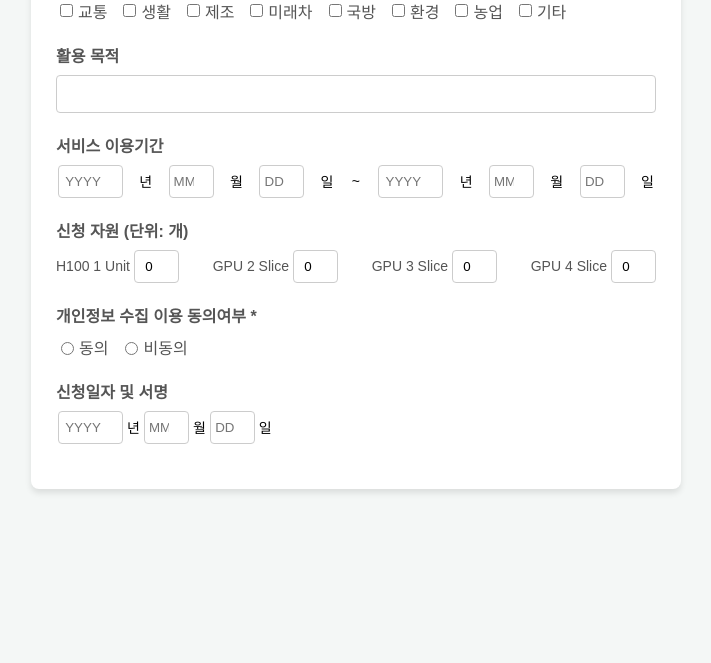
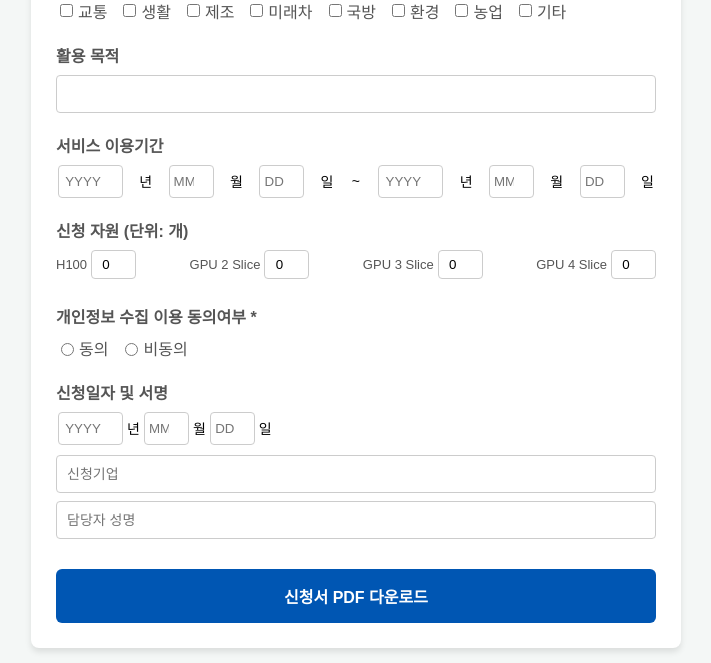
Before and after one commit to KimGiHu/GITC-Live-Service, a Flask app: page / in a window 1280 px wide. Shown: the part 1053-1716 px from the top of the page, without its empty margins (284-995 px from the left). Before the commit the page ends 1546 px from the top, so only its background shows below. Run offline with Flask 3, Linux system fonts and the light colour scheme; parts of the project's set-up code (start-up, migrations or seed data) failed here and were passed over.

Commit message:
Update index.html

```diff
--- a/templates/index.html
+++ b/templates/index.html
@@ -20,13 +20,12 @@
         .checkbox-group label { display: inline-flex; align-items: center; font-weight: normal; margin: 0; }
         .checkbox-group input { margin-right: 5px; }
 
-        /* [핵심 수정] 1줄 강제 정렬 및 모바일 반응형 그룹 */
         .oneline-group {
             display: flex;
             align-items: center;
             justify-content: space-between;
             width: 100%;
-            white-space: nowrap; /* 줄바꿈 절대 금지 */
+            white-space: nowrap;
             font-size: 14px;
         }
         .oneline-group input {
@@ -34,27 +33,52 @@
             padding: 8px 4px;
             border: 1px solid #ccc;
             border-radius: 4px;
-            min-width: 0; /* 모바일에서 박스가 화면 밖으로 밀리지 않고 축소되도록 허용 */
+            min-width: 0;
         }
 
-        /* 날짜 입력칸 유연성 부여 */
         .date-y { flex: 1.5; max-width: 65px; margin: 0 2px; }
         .date-md { flex: 1; max-width: 45px; margin: 0 2px; }
         .date-text { margin: 0 2px; }
 
-        /* GPU 입력칸 유연성 부여 */
-        .gpu-label { display: flex; align-items: center; font-weight: normal; margin: 0; gap: 4px; }
-        .gpu-input { width: 45px; }
+        /* [수정된 부분] 자원 신청 한 줄 강제 정렬 */
+        .resource-container {
+            display: flex;
+            flex-wrap: nowrap; /* 절대 줄바꿈 금지 */
+            align-items: center;
+            justify-content: space-between;
+            width: 100%;
+            gap: 5px;
+            overflow-x: auto; /* 화면이 너무 좁으면 가로 스크롤 허용 */
+            padding-bottom: 5px; /* 스크롤바 여백 */
+        }
+        .resource-item {
+            display: flex;
+            align-items: center;
+            white-space: nowrap;
+            font-weight: normal;
+            font-size: 13px;
+            margin: 0;
+        }
+        .resource-item input {
+            width: 45px;
+            text-align: center;
+            padding: 6px 2px;
+            margin-left: 4px;
+            border: 1px solid #ccc;
+            border-radius: 4px;
+        }
 
-        /* 모바일 세로 화면(500px 이하) 진입 시 크기 자동 축소 */
         @media (max-width: 500px) {
             .oneline-group { font-size: 11px; justify-content: center; }
             .oneline-group input { padding: 6px 2px; font-size: 11px; }
             .date-y { max-width: 45px; margin: 0 1px; }
             .date-md { max-width: 30px; margin: 0 1px; }
             .date-text { margin: 0 1px; }
-            .gpu-label { gap: 2px; }
-            .gpu-input { width: 30px; }
+
+            /* 모바일 화면에서 자원 신청 폰트 및 박스 최적화 */
+            .resource-container { gap: 4px; }
+            .resource-item { font-size: 11px; }
+            .resource-item input { width: 35px; padding: 4px 1px; font-size: 11px; }
         }
 
         button { width: 100%; padding: 15px; background-color: #0056b3; color: white; border: none; border-radius: 6px; font-size: 16px; font-weight: bold; cursor: pointer; margin-top: 10px; }
@@ -139,11 +163,11 @@
 
             <div class="form-group">
                 <label>신청 자원 (단위: 개)</label>
-                <div class="oneline-group">
-                    <label class="gpu-label">H100 1 Unit <input type="number" class="gpu-input" name="H100 Number" value="0" min="0"></label>
-                    <label class="gpu-label">GPU 2 Slice <input type="number" class="gpu-input" name="GPU 2 slice" value="0" min="0"></label>
-                    <label class="gpu-label">GPU 3 Slice <input type="number" class="gpu-input" name="GPU 3 slice" value="0" min="0"></label>
-                    <label class="gpu-label">GPU 4 Slice <input type="number" class="gpu-input" name="GPU 4 slice" value="0" min="0"></label>
+                <div class="resource-container">
+                    <label class="resource-item">H100 <input type="number" name="H100 Number" value="0" min="0"></label>
+                    <label class="resource-item">GPU 2 Slice <input type="number" name="GPU 2 slice" value="0" min="0"></label>
+                    <label class="resource-item">GPU 3 Slice <input type="number" name="GPU 3 slice" value="0" min="0"></label>
+                    <label class="resource-item">GPU 4 Slice <input type="number" name="GPU 4 slice" value="0" min="0"></label>
                 </div>
             </div>
 
@@ -162,4 +186,45 @@
                     <input type="number" class="date-md" name="Register Month" placeholder="MM" min="1" max="12"><span class="date-text">월</span>
                     <input type="number" class="date-md" name="Register Day" placeholder="DD" min="1" max="31"><span class="date-text">일</span>
                 </div>
-                <input type="text" name="Application Business Name" placeholder="신청기업" style="margin-bottom: 8
+                <input type="text" name="Application Business Name" placeholder="신청기업" style="margin-bottom: 8px;">
+                <input type="text" name="Corporate Representative Name" placeholder="담당자 성명">
+            </div>
+
+            <button type="submit">신청서 PDF 다운로드</button>
+        </form>
+    </div>
+
+    <script>
+        document.getElementById("applyForm").addEventListener("submit", function(event) {
+            const form = event.target;
+
+            const mobileRegex = /^01[016789]-\d{3,4}-\d{4}$/;
+            const bizRegex = /^\d{3}-\d{2}-\d{5}$/;
+            const corpRegex = /^\d{6}-\d{7}$/;
+
+            const mobile = form.elements["Mobile"].value.trim();
+            const biz = form.elements["Business Registration Number"].value.trim();
+            const corp = form.elements["Corporate Registration Number"].value.trim();
+
+            if (mobile && !mobileRegex.test(mobile)) {
+                alert("오류: 올바른 휴대전화 번호 형식이 아닙니다.\n하이픈(-)을 포함해주세요. (예: 010-1234-5678)");
+                form.elements["Mobile"].focus();
+                event.preventDefault();
+                return;
+            }
+            if (biz && !bizRegex.test(biz)) {
+                alert("오류: 올바른 사업자등록번호 형식이 아닙니다.\n(예: 123-45-67890)");
+                form.elements["Business Registration Number"].focus();
+                event.preventDefault();
+                return;
+            }
+            if (corp && !corpRegex.test(corp)) {
+                alert("오류: 올바른 법인등록번호 형식이 아닙니다.\n(예: 123456-1234567)");
+                form.elements["Corporate Registration Number"].focus();
+                event.preventDefault();
+                return;
+            }
+        });
+    </script>
+</body>
+</html>
```
